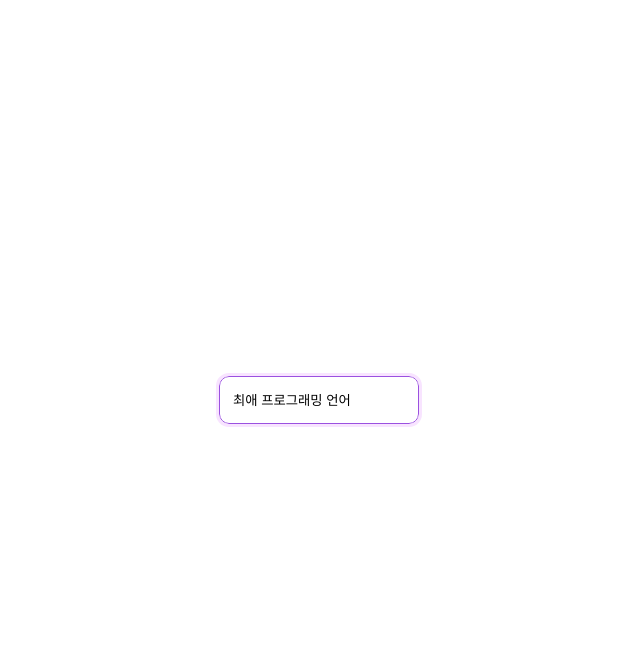
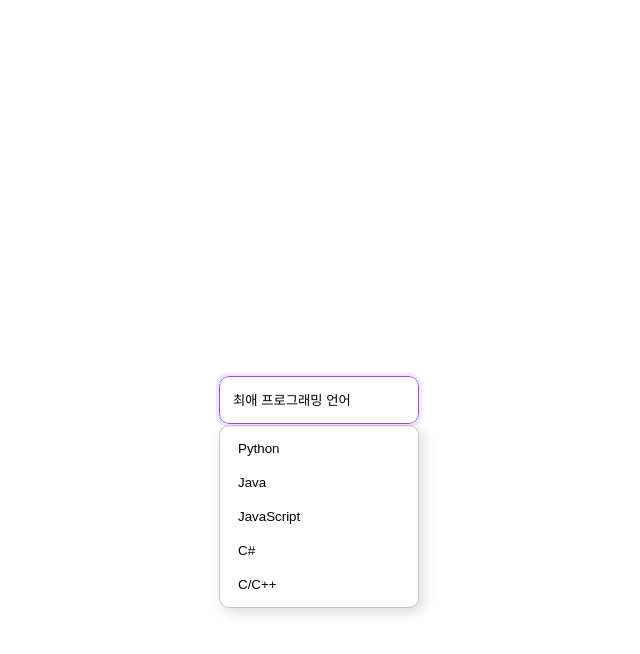
Before and after one commit to yeodahui/log-in-page, a plain HTML site: page dropdown_selectbox/index.html in a window 1280 px wide. Both pictures are taken after a click on the button "최애 프로그래밍 언어". Shown: the whole page, without its empty margins (321-961 px from the left). Drawn offline with Linux system fonts and the light colour scheme.

Commit message:
update: 오타 수정

```diff
--- a/dropdown_selectbox/index.html
+++ b/dropdown_selectbox/index.html
@@ -37,7 +37,7 @@
       if (selectBtn) {
         selectBtn.addEventListener("click", () => {
           optionList.classList.toggle("opened");
-          if (!optionList.classList.contains("opened")
+          if (!optionList.classList.contains("opened")) {
             // 닫혀있을 때 클릭했다면 각 옵션에 이벤트리스너 추가
             options.forEach(option => {
               option.addEventListener("click", optionClick);
```
